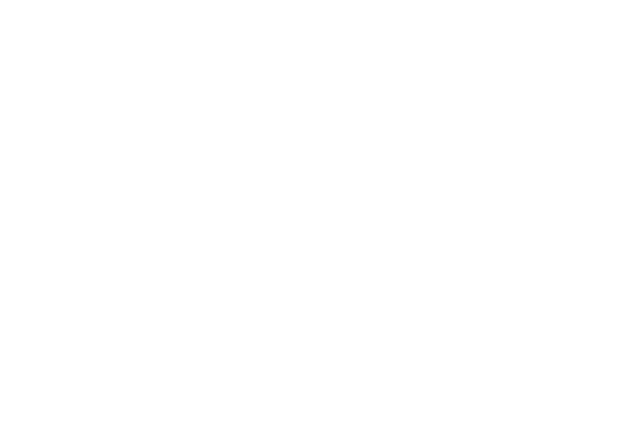
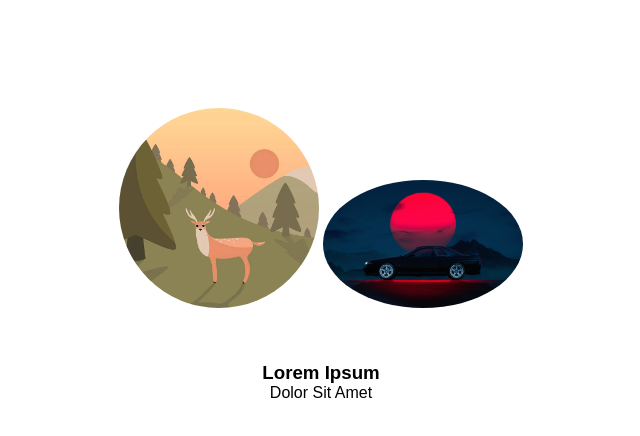
Before and after one commit to Tim4654/september-9, a plain HTML site: page index.html in a window 1280 px wide. Shown: the whole page, without its empty margins (319-959 px from the left). Drawn offline with Linux system fonts and the light colour scheme.

Commit message:
september 9th final

```diff
--- a/index.html
+++ b/index.html
@@ -4,19 +4,20 @@
 <!--[if IE 8]>         <html class="no-js lt-ie9"> <![endif]-->
 <!--[if gt IE 8]>      <html class="no-js"> <!--<![endif]-->
 <html>
+
     <head>
         <meta charset="utf-8">
         <meta http-equiv="X-UA-Compatible" content="IE=edge">
         <title>sept.</title>
         <meta name="description" content="">
         <meta name="viewport" content="width=device-width, initial-scale=1">
-        <link rel="stylesheet" href="">
+        <link rel="stylesheet" href="style.css" />
     </head>
     <body>
-        <!--[if lt IE 7]>
-            <p class="browsehappy">You are using an <strong>outdated</strong> browser. Please <a href="#">upgrade your browser</a> to improve your experience.</p>
-        <![endif]-->
-
+        <img src="img/landscape.jpg" />
+        <img src="img/r32.jpg" />
+        <h3>Lorem Ipsum</h3>
+        <p>Dolor Sit Amet</p>
         <script src="" async defer></script>
     </body>
 </html>
--- a/style.css
+++ b/style.css
@@ -0,0 +1,23 @@
+body {
+  text-align: center;
+  font-family: sans-serif;
+}
+
+img {
+  width: 200px;
+  margin: 100px auto 50px;
+  border-radius: 50%;
+}
+
+h3,
+p {
+  margin: 0;
+  padding: 0;
+}
+
+p {
+  font-weight: 100;
+}
+.foo {
+  width: 300px;
+}
```
Also changed, not shown: img/r32.jpg (added).
